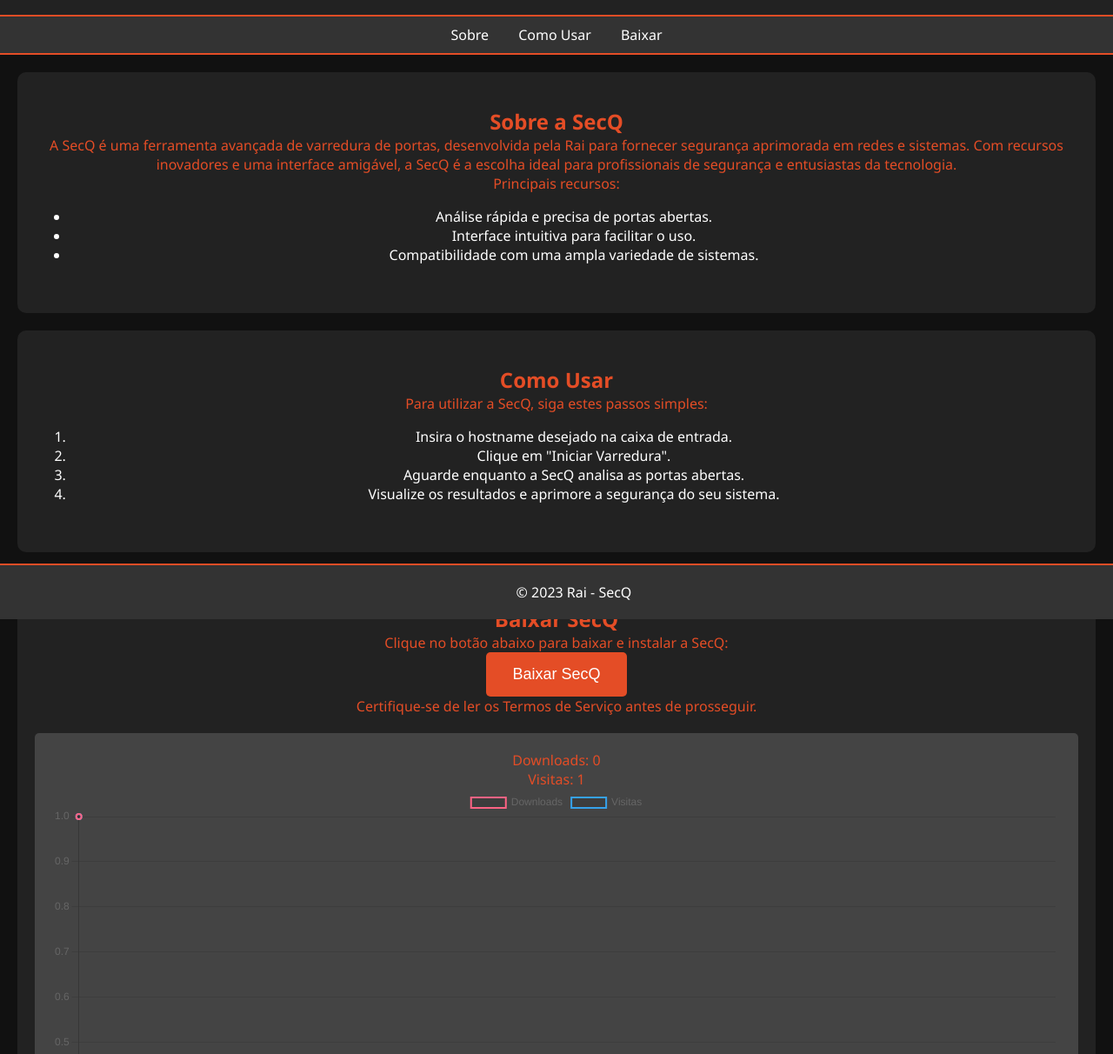
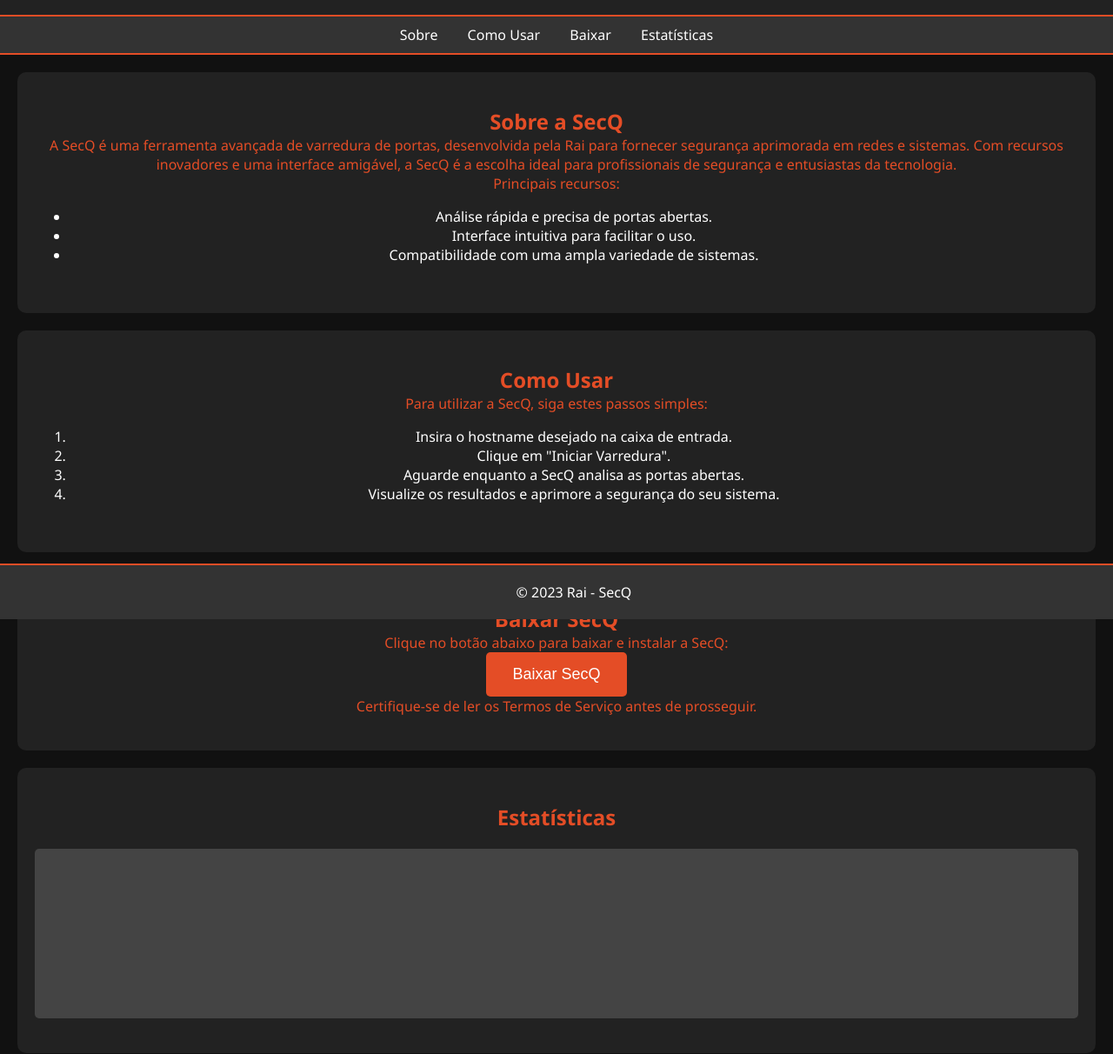
Before and after one commit to RaiProjct/RaiProjct.github.io, a plain HTML site: page SecQ/index.html in a window 1280 px wide. Shown: the part 88-1300 px from the top of the page at 87% size. Drawn offline with nearby package versions, Linux system fonts and the light colour scheme.

Commit message:
update SecQ/index.html

```diff
--- a/SecQ/index.html
+++ b/SecQ/index.html
@@ -18,6 +18,7 @@
         <a href="#about">Sobre</a>
         <a href="#how-to-use">Como Usar</a>
         <a href="#download">Baixar</a>
+        <a href="#statistics">Estatísticas</a>
     </nav>
 
     <section id="about">
@@ -49,11 +50,11 @@
             <button type="button">Baixar SecQ</button>
         </a>
         <p>Certifique-se de ler os Termos de Serviço antes de prosseguir.</p>
+    </section>
 
-        <!-- Contadores e Gráfico -->
+    <section id="statistics">
+        <h2>Estatísticas</h2>
         <div id="chart-container">
-            <p>Downloads: <span id="download-count">0</span></p>
-            <p>Visitas: <span id="visit-count">0</span></p>
             <canvas id="myChart"></canvas>
         </div>
     </section>
```
